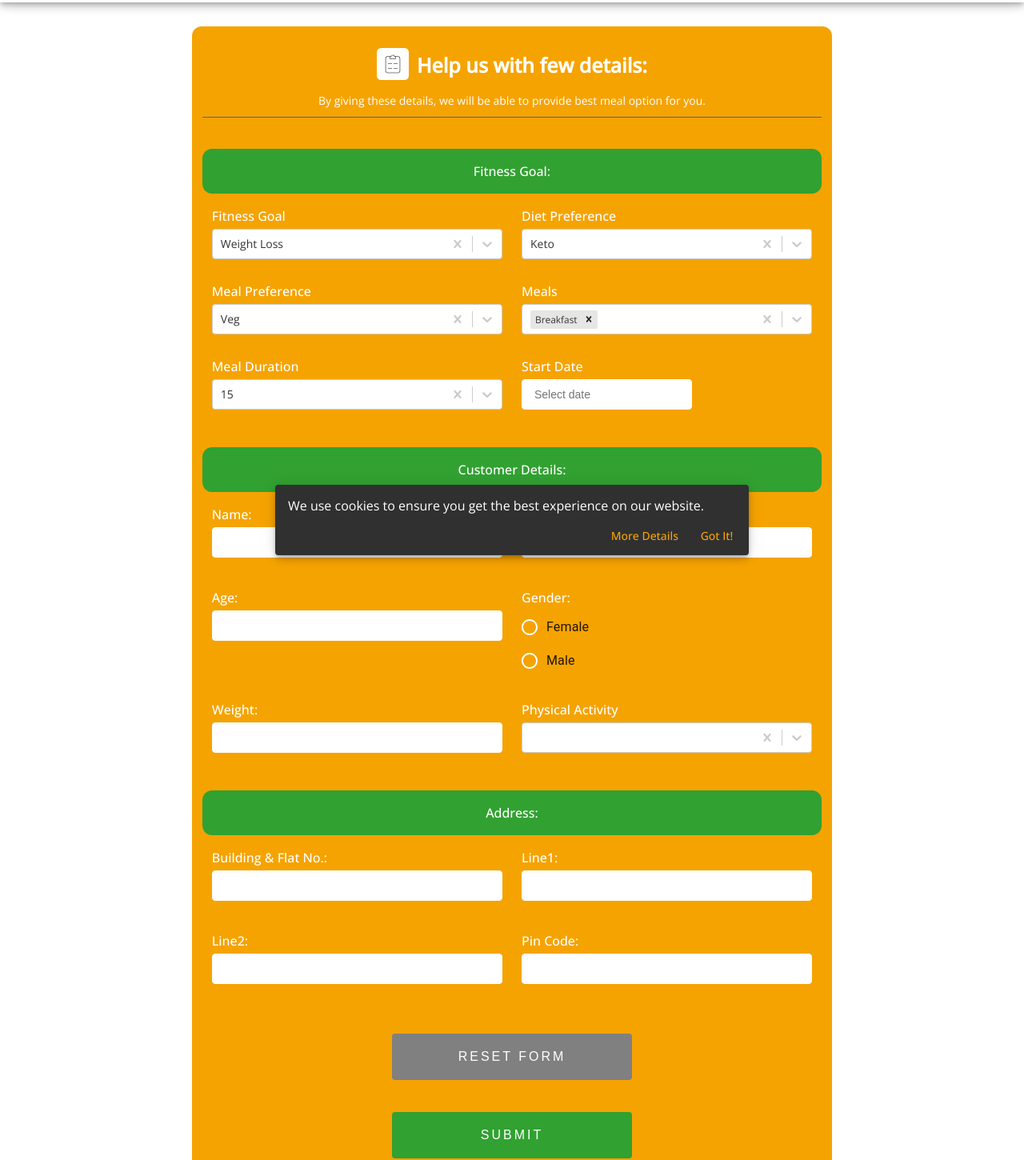
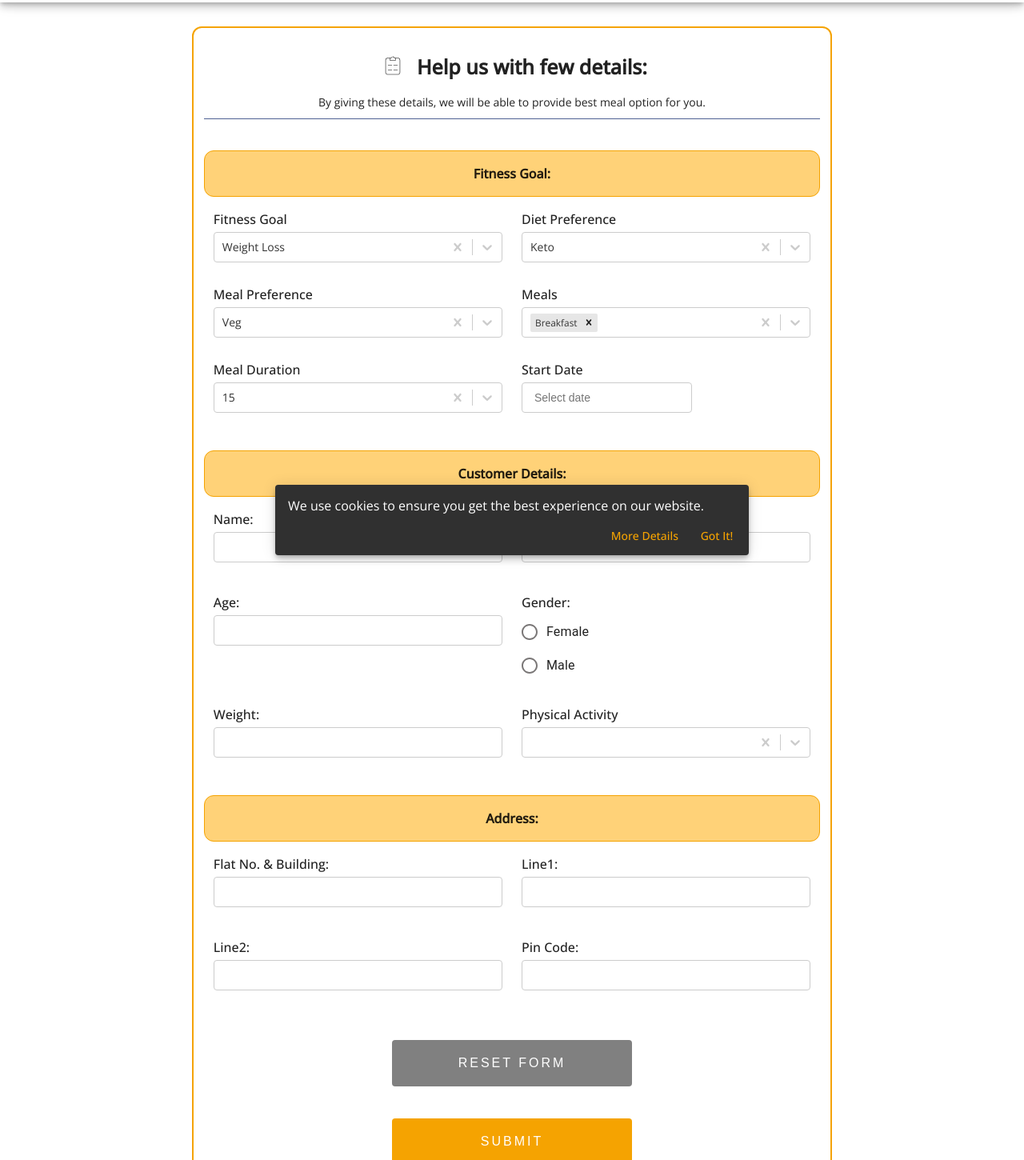
Before and after one commit to healthybee/healthybee-web-new, a React (Create React App) app: page /subscription-plans in a window 1280 px wide. Shown: the part 82-1532 px from the top of the page at 80% size. Built offline with nearby package versions, Linux system fonts and the light colour scheme.

Commit message:
subscription changes

```diff
--- a/src/logged_out/components/subscription_plans/SubscriptionPlans.js
+++ b/src/logged_out/components/subscription_plans/SubscriptionPlans.js
@@ -31,11 +31,11 @@ const theme = createMuiTheme({
   overrides: {
     MuiRadio: {
       root: {
-        color: 'white',
+        color: '#7a7777',
       },
       colorSecondary: {
         '&$checked': {
-          color: 'white',
+          color: '#7a7777',
         },
       },
     },
@@ -62,16 +62,20 @@ const defaultValues = {
   RadioGroup: ""
 };
 
-function Subscription(props) {
+function Subscription() {
   const { handleSubmit, register, reset, control } = useForm({ defaultValues });
   const [data, setData] = useState(null);
   const classes = useStyles();
   return (
     <ThemeProvider theme={theme}>
       <form onSubmit={handleSubmit((data) => setData(data))} className="form">
-        <Header/>
+        <Header />
         <Grid container xs={12} spacing={3} className={classes.container}>
-          <Grid item xs={12} className="formsectionheading"><section><label>Fitness Goal:</label></section></Grid>
+          <Grid item xs={12} className="formsectionheading">
+            <section>
+              <label>Fitness Goal:</label>
+            </section>
+          </Grid>
           <Grid item xs={6}>
             <section>
               <label>Fitness Goal</label>
@@ -137,18 +141,25 @@ function Subscription(props) {
             <section>
               <label>Start Date</label>
               <Controller
-                as={ReactDatePicker}
                 control={control}
-                valueName="selected" // DateSelect value's name is selected
-                onChange={([selected]) => selected}
                 name="ReactDatepicker"
+                render={(props) => (
+                  <ReactDatePicker
                     className="input"
                     placeholderText="Select date"
+                    onChange={(e) => props.onChange(e)}
+                    selected={props.value}
+                  />
+                )}
               />
             </section>
           </Grid>
 
-          <Grid item xs={12} className="formsectionheading"><section><label>Customer Details:</label></section></Grid>
+          <Grid item xs={12} className="formsectionheading">
+            <section>
+              <label>Customer Details:</label>
+            </section>
+          </Grid>
           <Grid item xs={6}>
             <section>
               <label>Name:</label>
@@ -209,10 +220,15 @@ function Subscription(props) {
             </section>
           </Grid>
 
-          <Grid item xs={12} className="formsectionheading"> <section><label>Address:</label></section> </Grid>
+          <Grid item xs={12} className="formsectionheading">
+            {" "}
+            <section>
+              <label>Address:</label>
+            </section>{" "}
+          </Grid>
           <Grid item xs={6}>
             <section>
-            <label>Building & Flat No.:</label>
+              <label> Flat No. & Building:</label>
               <input name="line0" className="input" ref={register} />
             </section>
           </Grid>
--- a/src/logged_out/components/subscription_plans/subscription.css
+++ b/src/logged_out/components/subscription_plans/subscription.css
@@ -1,19 +1,20 @@
 
   .h1 {
     text-align: center;
-    color: white;
+    /* color: white; */
     font-size: 25px;
   }
   .form {
     max-width: 800px;
     margin: 9% auto;
-    background: #f5a301;
+    /* background: #f5a301; */
     padding: 1px 1% 3% 1%;
     border-radius: 12px;
+    border: 2px solid #f5a301;
   }
   .subhead {
     text-align: center;
-    color: #fff;
+    /* color: #fff; */
     border-bottom: 1px solid rgb(79, 98, 148);
     padding-bottom: 10px;
   }
@@ -31,7 +32,7 @@
     box-sizing: border-box;
     width: 100%;
     border-radius: 4px;
-    border: 1px solid white;
+    border: 1px solid rgb(204, 204, 204);
     padding: 10px 15px;
     margin-bottom: 10px;
     font-size: 14px;
@@ -42,21 +43,23 @@
     line-height: 2;
     text-align: left;
     display: block;
-    color: white;
+    /* color: white; */
     font-size: 16px;
     font-weight: 500;
   }
   .formsectionheading {
-    background: #31a131;
+    background: #ffd278;
+    border: 1px solid #f5a301;
     border-radius: 12px;
     margin-top: 25px;
     padding: 10px 12px;
   }
   .formsectionheading label {
     text-align: center;
+    font-weight: 800;
   }
   .button {
-    background: #31a131;
+    background:#f5a301;
     color: white;
     text-transform: uppercase;
     border: none;
--- a/src/logged_out/components/subscription_plans/subscription_forms/ButtonResult.js
+++ b/src/logged_out/components/subscription_plans/subscription_forms/ButtonResult.js
@@ -2,11 +2,11 @@ import React from "react";
 
 export default ({ data, reset, defaultValues }) => (
   <>
-    {/* {data && (
+     {data && (
       <pre style={{ textAlign: "left", color: "white" }}>
         {JSON.stringify(data, null, 2)}
       </pre>
-    )} */}
+    )}
     <div className="formbtnwrapper">
         <button
         className="button buttonBlack"
```
Lines whose indentation alone changed are shown as unchanged.
